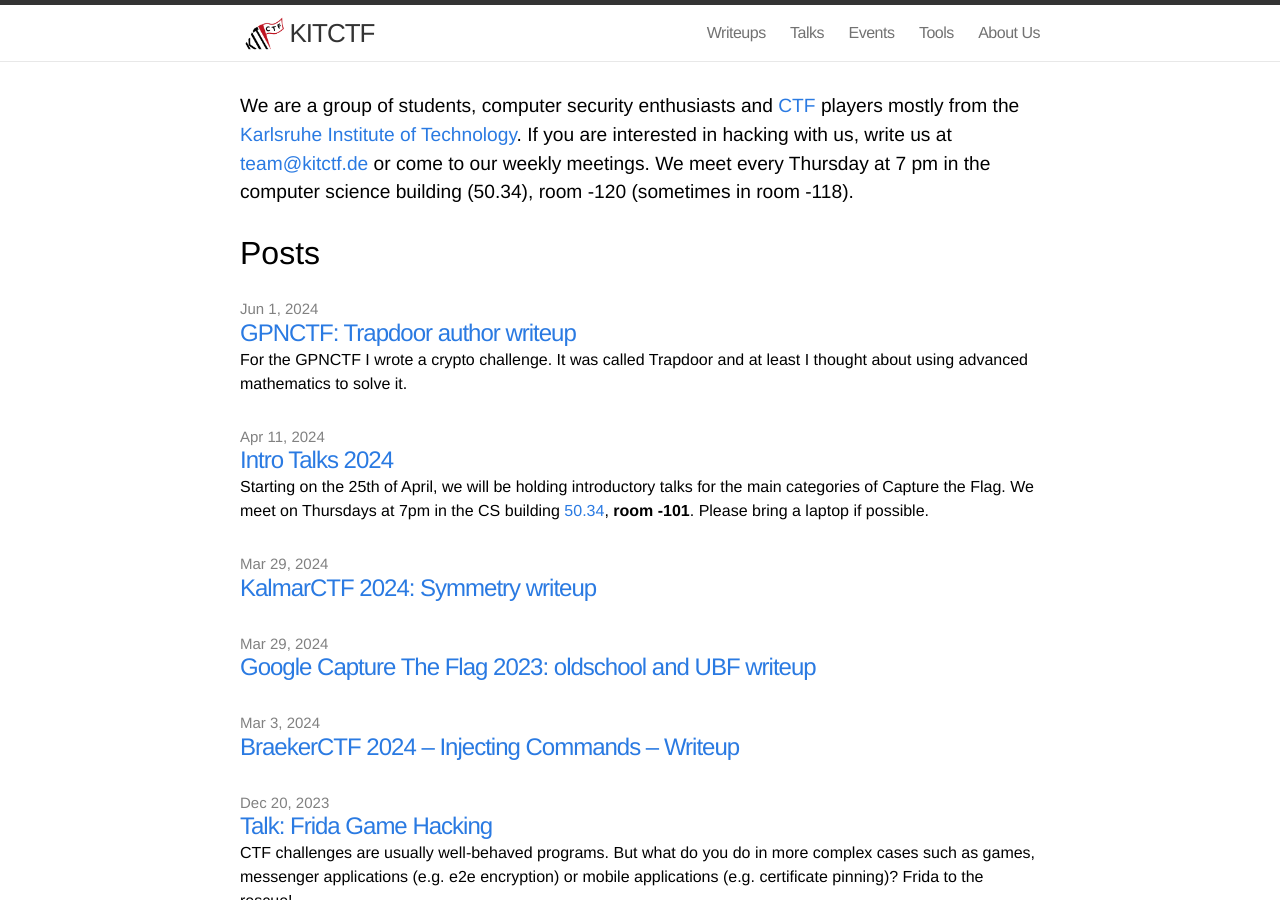
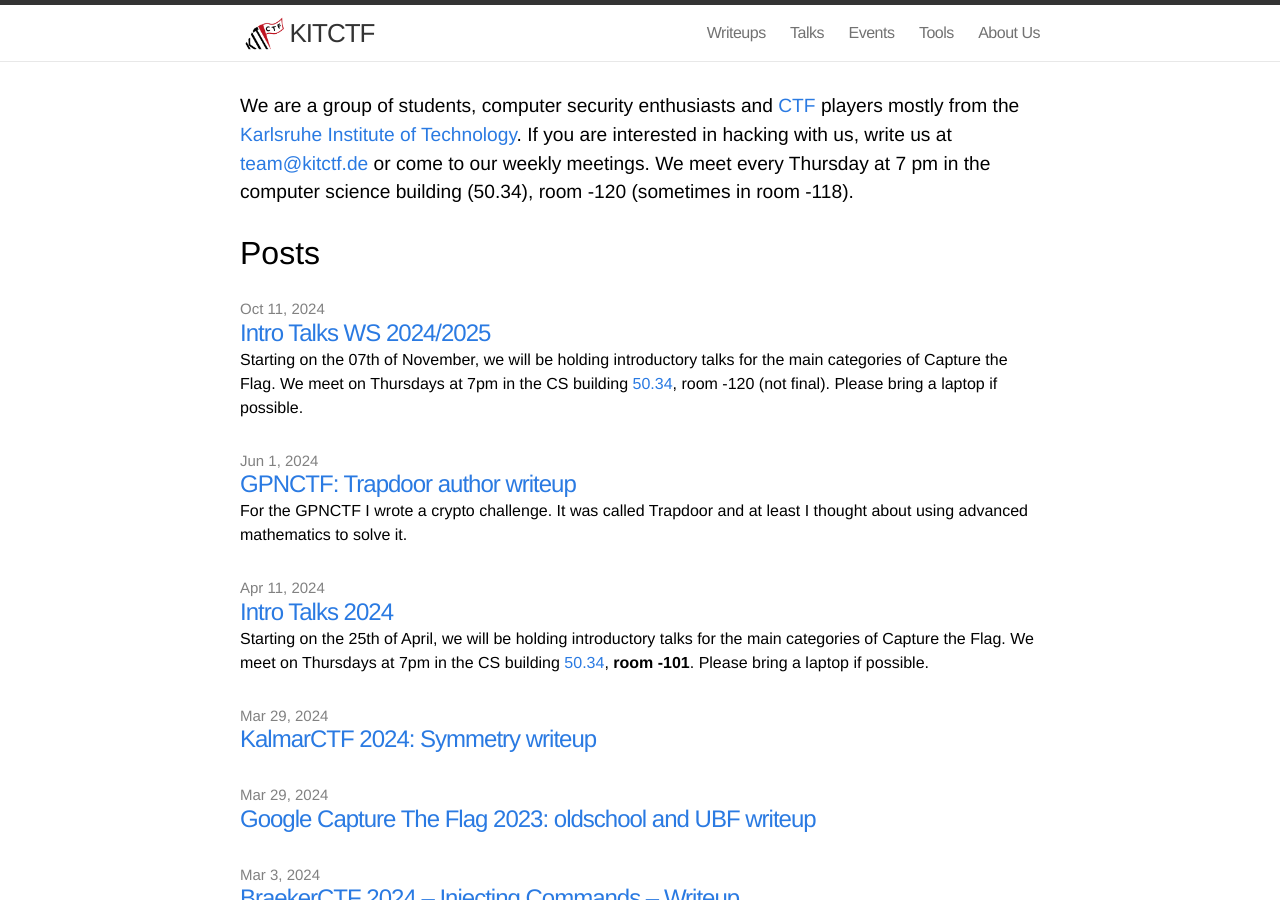
Before and after one commit to kitctf/www, a Jekyll site: the page built from index.html, in a window 1280 px wide and 900 px high. Built offline with Jekyll 4.4.1, drawn with Linux system fonts in a browser that asks for light colours.

Commit message:
Announce intro talks (#80)
* Announce intro talks

* Set permalink for old intro talks

Move summer intro talks to /intro-ss24.

* Update _config.yml

Add ik0ri4n author links.

```diff
--- a/_config.yml
+++ b/_config.yml
@@ -31,5 +31,9 @@ authors:
     url: https://intrigus.org
   rad4day:
     url: https://tobiasmanske.de
+  ik0ri4n:
+    url: https://ik0ri4n.de/
+  Ik0ri4n:
+    url: https://ik0ri4n.de/
 
 teamname: KITCTF
--- /dev/null
+++ b/_posts/2024-10-11-intro.md
@@ -0,0 +1,18 @@
+---
+layout: post
+title: "Intro Talks WS 2024/2025"
+categories: learning
+permalink: /intro/
+authors:
+  - ik0ri4n
+---
+
+Starting on the 07th of November, we will be holding introductory talks for the main categories of Capture the Flag.
+We meet on Thursdays at 7pm in the CS building [50.34](https://www.kit.edu/campusplan/), room -120 (not final). Please bring a laptop if possible.
+
+ * 07.11.24: What are CTFs? & Web Security
+ * 14.11.24: Reverse Engineering
+ * 21.11.24: Binary Exploitation
+ * 28.11.24: Cryptography
+
+Slides will be published here after the talks.
```
Also changed, not shown: _posts/2024-04-11-intro.md (+1 -1 lines).
